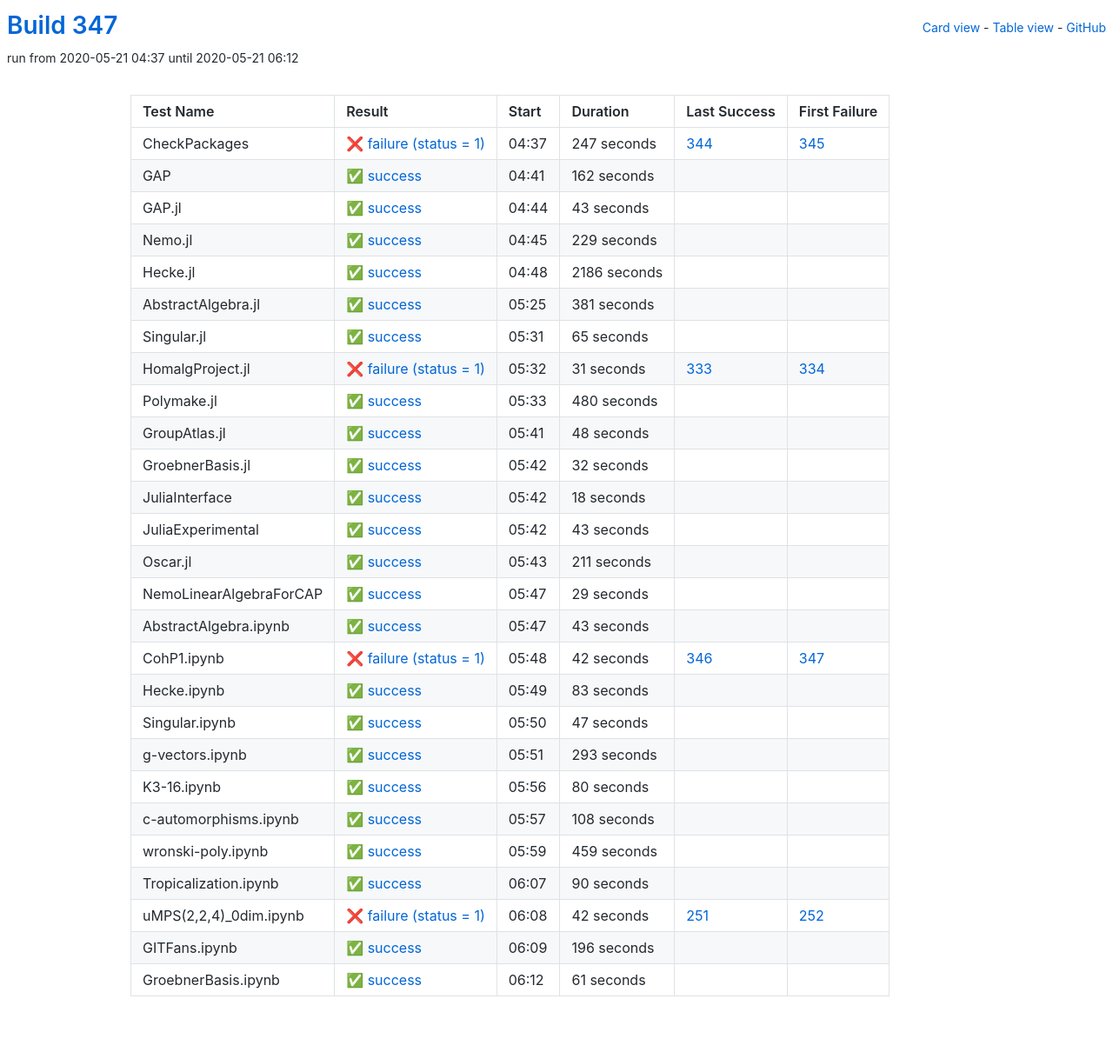
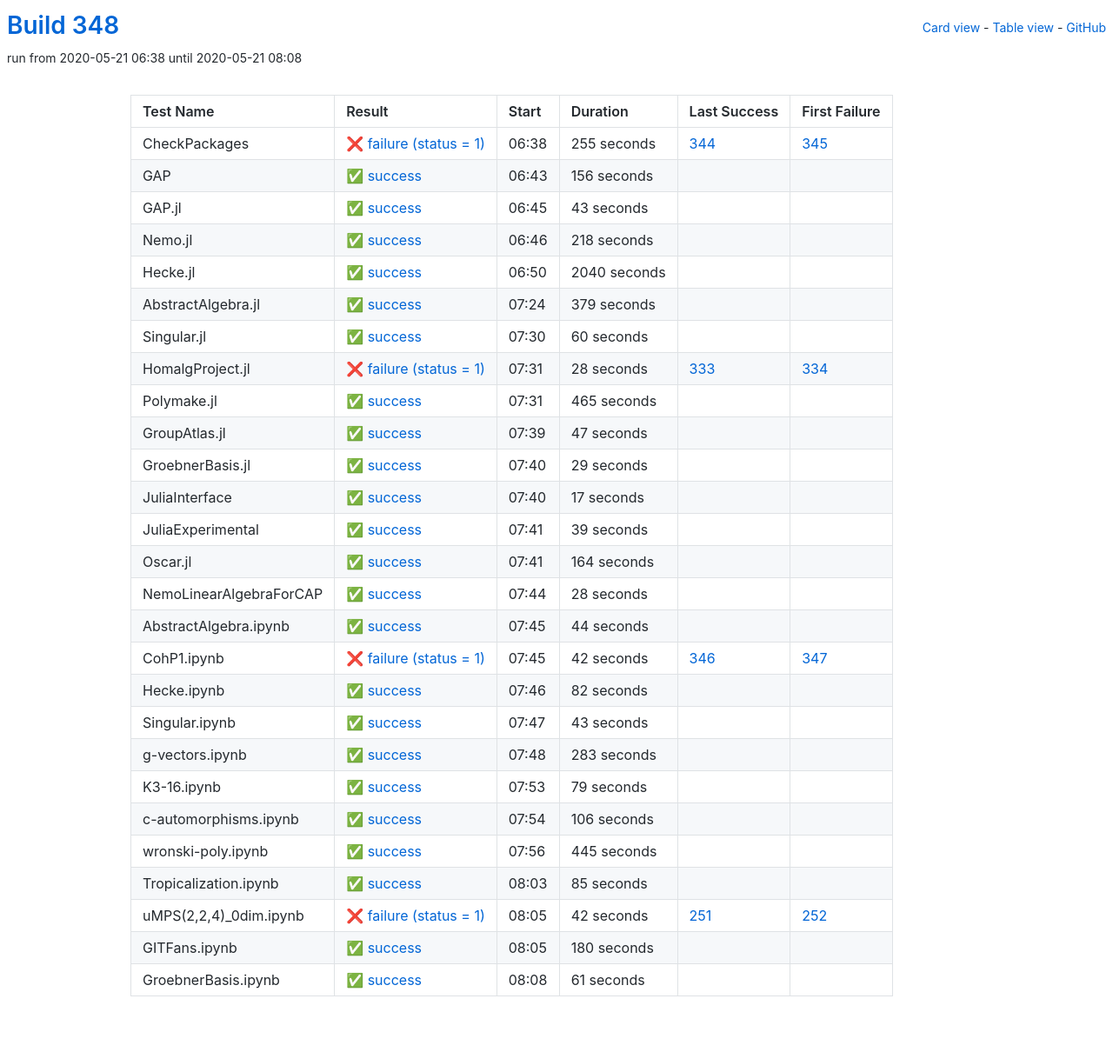
Before and after one commit to oscar-system/oscar-ci-status-1.4, a Jekyll site: the page built from table.html, in a window 1280 px wide. Shown: the whole page at 87% size. Built offline with Jekyll 4.4.1, drawn with Linux system fonts in a browser that asks for light colours.

Commit message:
Build 348

```diff
--- a/_data/ci.yml
+++ b/_data/ci.yml
@@ -1,29 +1,29 @@
-build: 347
-build_url: https://oscarci.mathematik.uni-kl.de/job/oscar-julia-1.4/347/
+build: 348
+build_url: https://oscarci.mathematik.uni-kl.de/job/oscar-julia-1.4/348/
 job: oscar-julia-1.4
 tests:
-- duration: 247
+- duration: 255
   exitcode: 1
   first_failure: 345
   first_failure_url: https://oscarci.mathematik.uni-kl.de/job/oscar-julia-1.4/345/
   id: checkpackages
   last_success: 344
   last_success_url: https://oscarci.mathematik.uni-kl.de/job/oscar-julia-1.4/344/
-  log: https://oscarci.mathematik.uni-kl.de/job/oscar-julia-1.4/347/artifact/logs/build-347/CheckPackages.log
+  log: https://oscarci.mathematik.uni-kl.de/job/oscar-julia-1.4/348/artifact/logs/build-348/CheckPackages.log
   name: CheckPackages
-  start: 2020-05-21 04:37
+  start: 2020-05-21 06:38
   status: failure
   success: false
-- duration: 162
+- duration: 156
   exitcode: 0
   first_failure: false
   first_failure_url: null
   id: gap
   last_success: false
   last_success_url: null
-  log: https://oscarci.mathematik.uni-kl.de/job/oscar-julia-1.4/347/artifact/logs/build-347/GAP.log
+  log: https://oscarci.mathematik.uni-kl.de/job/oscar-julia-1.4/348/artifact/logs/build-348/GAP.log
   name: GAP
-  start: 2020-05-21 04:41
+  start: 2020-05-21 06:43
   status: success
   success: true
 - duration: 43
@@ -33,165 +33,165 @@ tests:
   id: gap-jl
   last_success: false
   last_success_url: null
-  log: https://oscarci.mathematik.uni-kl.de/job/oscar-julia-1.4/347/artifact/logs/build-347/GAP.jl.log
+  log: https://oscarci.mathematik.uni-kl.de/job/oscar-julia-1.4/348/artifact/logs/build-348/GAP.jl.log
   name: GAP.jl
-  start: 2020-05-21 04:44
+  start: 2020-05-21 06:45
   status: success
   success: true
-- duration: 229
+- duration: 218
   exitcode: 0
   first_failure: false
   first_failure_url: null
   id: nemo-jl
   last_success: false
   last_success_url: null
-  log: https://oscarci.mathematik.uni-kl.de/job/oscar-julia-1.4/347/artifact/logs/build-347/Nemo.jl.log
+  log: https://oscarci.mathematik.uni-kl.de/job/oscar-julia-1.4/348/artifact/logs/build-348/Nemo.jl.log
   name: Nemo.jl
-  start: 2020-05-21 04:45
+  start: 2020-05-21 06:46
   status: success
   success: true
-- duration: 2186
+- duration: 2040
   exitcode: 0
   first_failure: false
   first_failure_url: null
   id: hecke-jl
   last_success: false
   last_success_url: null
-  log: https://oscarci.mathematik.uni-kl.de/job/oscar-julia-1.4/347/artifact/logs/build-347/Hecke.jl.log
+  log: https://oscarci.mathematik.uni-kl.de/job/oscar-julia-1.4/348/artifact/logs/build-348/Hecke.jl.log
   name: Hecke.jl
-  start: 2020-05-21 04:48
+  start: 2020-05-21 06:50
   status: success
   success: true
-- duration: 381
+- duration: 379
   exitcode: 0
   first_failure: false
   first_failure_url: null
   id: abstractalgebra-jl
   last_success: false
   last_success_url: null
-  log: https://oscarci.mathematik.uni-kl.de/job/oscar-julia-1.4/347/artifact/logs/build-347/AbstractAlgebra.jl.log
+  log: https://oscarci.mathematik.uni-kl.de/job/oscar-julia-1.4/348/artifact/logs/build-348/AbstractAlgebra.jl.log
   name: AbstractAlgebra.jl
-  start: 2020-05-21 05:25
+  start: 2020-05-21 07:24
   status: success
   success: true
-- duration: 65
+- duration: 60
   exitcode: 0
   first_failure: false
   first_failure_url: null
   id: singular-jl
   last_success: false
   last_success_url: null
-  log: https://oscarci.mathematik.uni-kl.de/job/oscar-julia-1.4/347/artifact/logs/build-347/Singular.jl.log
+  log: https://oscarci.mathematik.uni-kl.de/job/oscar-julia-1.4/348/artifact/logs/build-348/Singular.jl.log
   name: Singular.jl
-  start: 2020-05-21 05:31
+  start: 2020-05-21 07:30
   status: success
   success: true
-- duration: 31
+- duration: 28
   exitcode: 1
   first_failure: 334
   first_failure_url: https://oscarci.mathematik.uni-kl.de/job/oscar-julia-1.4/334/
   id: homalgproject-jl
   last_success: 333
   last_success_url: https://oscarci.mathematik.uni-kl.de/job/oscar-julia-1.4/333/
-  log: https://oscarci.mathematik.uni-kl.de/job/oscar-julia-1.4/347/artifact/logs/build-347/HomalgProject.jl.log
+  log: https://oscarci.mathematik.uni-kl.de/job/oscar-julia-1.4/348/artifact/logs/build-348/HomalgProject.jl.log
   name: HomalgProject.jl
-  start: 2020-05-21 05:32
+  start: 2020-05-21 07:31
   status: failure
   success: false
-- duration: 480
+- duration: 465
   exitcode: 0
   first_failure: false
   first_failure_url: null
   id: polymake-jl
   last_success: false
   last_success_url: null
-  log: https://oscarci.mathematik.uni-kl.de/job/oscar-julia-1.4/347/artifact/logs/build-347/Polymake.jl.log
+  log: https://oscarci.mathematik.uni-kl.de/job/oscar-julia-1.4/348/artifact/logs/build-348/Polymake.jl.log
   name: Polymake.jl
-  start: 2020-05-21 05:33
+  start: 2020-05-21 07:31
   status: success
   success: true
-- duration: 48
+- duration: 47
   exitcode: 0
   first_failure: false
   first_failure_url: null
   id: groupatlas-jl
   last_success: false
   last_success_url: null
-  log: https://oscarci.mathematik.uni-kl.de/job/oscar-julia-1.4/347/artifact/logs/build-347/GroupAtlas.jl.log
+  log: https://oscarci.mathematik.uni-kl.de/job/oscar-julia-1.4/348/artifact/logs/build-348/GroupAtlas.jl.log
   name: GroupAtlas.jl
-  start: 2020-05-21 05:41
+  start: 2020-05-21 07:39
   status: success
   success: true
-- duration: 32
+- duration: 29
   exitcode: 0
   first_failure: false
   first_failure_url: null
   id: groebnerbasis-jl
   last_success: false
   last_success_url: null
-  log: https://oscarci.mathematik.uni-kl.de/job/oscar-julia-1.4/347/artifact/logs/build-347/GroebnerBasis.jl.log
+  log: https://oscarci.mathematik.uni-kl.de/job/oscar-julia-1.4/348/artifact/logs/build-348/GroebnerBasis.jl.log
   name: GroebnerBasis.jl
-  start: 2020-05-21 05:42
+  start: 2020-05-21 07:40
   status: success
   success: true
-- duration: 18
+- duration: 17
   exitcode: 0
   first_failure: false
   first_failure_url: null
   id: juliainterface
   last_success: false
   last_success_url: null
-  log: https://oscarci.mathematik.uni-kl.de/job/oscar-julia-1.4/347/artifact/logs/build-347/JuliaInterface.log
+  log: https://oscarci.mathematik.uni-kl.de/job/oscar-julia-1.4/348/artifact/logs/build-348/JuliaInterface.log
   name: JuliaInterface
-  start: 2020-05-21 05:42
+  start: 2020-05-21 07:40
   status: success
   success: true
-- duration: 43
+- duration: 39
   exitcode: 0
   first_failure: false
   first_failure_url: null
   id: juliaexperimental
   last_success: false
   last_success_url: null
-  log: https://oscarci.mathematik.uni-kl.de/job/oscar-julia-1.4/347/artifact/logs/build-347/JuliaExperimental.log
+  log: https://oscarci.mathematik.uni-kl.de/job/oscar-julia-1.4/348/artifact/logs/build-348/JuliaExperimental.log
   name: JuliaExperimental
-  start: 2020-05-21 05:42
+  start: 2020-05-21 07:41
   status: success
   success: true
-- duration: 211
+- duration: 164
   exitcode: 0
   first_failure: false
   first_failure_url: null
   id: oscar-jl
   last_success: false
   last_success_url: null
-  log: https://oscarci.mathematik.uni-kl.de/job/oscar-julia-1.4/347/artifact/logs/build-347/Oscar.jl.log
+  log: https://oscarci.mathematik.uni-kl.de/job/oscar-julia-1.4/348/artifact/logs/build-348/Oscar.jl.log
   name: Oscar.jl
-  start: 2020-05-21 05:43
+  start: 2020-05-21 07:41
   status: success
   success: true
-- duration: 29
+- duration: 28
   exitcode: 0
   first_failure: false
   first_failure_url: null
   id: nemolinearalgebraforcap
   last_success: false
   last_success_url: null
-  log: https://oscarci.mathematik.uni-kl.de/job/oscar-julia-1.4/347/artifact/logs/build-347/NemoLinearAlgebraForCAP.log
+  log: https://oscarci.mathematik.uni-kl.de/job/oscar-julia-1.4/348/artifact/logs/build-348/NemoLinearAlgebraForCAP.log
   name: NemoLinearAlgebraForCAP
-  start: 2020-05-21 05:47
+  start: 2020-05-21 07:44
   status: success
   success: true
-- duration: 43
+- duration: 44
   exitcode: 0
   first_failure: false
   first_failure_url: null
   id: abstractalgebra-ipynb
   last_success: false
   last_success_url: null
-  log: https://oscarci.mathematik.uni-kl.de/job/oscar-julia-1.4/347/artifact/logs/build-347/AbstractAlgebra.ipynb.log
+  log: https://oscarci.mathematik.uni-kl.de/job/oscar-julia-1.4/348/artifact/logs/build-348/AbstractAlgebra.ipynb.log
   name: AbstractAlgebra.ipynb
-  start: 2020-05-21 05:47
+  start: 2020-05-21 07:45
   status: success
   success: true
 - duration: 42
@@ -201,93 +201,93 @@ tests:
   id: cohp1-ipynb
   last_success: 346
   last_success_url: https://oscarci.mathematik.uni-kl.de/job/oscar-julia-1.4/346/
-  log: https://oscarci.mathematik.uni-kl.de/job/oscar-julia-1.4/347/artifact/logs/build-347/CohP1.ipynb.log
+  log: https://oscarci.mathematik.uni-kl.de/job/oscar-julia-1.4/348/artifact/logs/build-348/CohP1.ipynb.log
   name: CohP1.ipynb
-  start: 2020-05-21 05:48
+  start: 2020-05-21 07:45
   status: failure
   success: false
-- duration: 83
+- duration: 82
   exitcode: 0
   first_failure: false
   first_failure_url: null
   id: hecke-ipynb
   last_success: false
   last_success_url: null
-  log: https://oscarci.mathematik.uni-kl.de/job/oscar-julia-1.4/347/artifact/logs/build-347/Hecke.ipynb.log
+  log: https://oscarci.mathematik.uni-kl.de/job/oscar-julia-1.4/348/artifact/logs/build-348/Hecke.ipynb.log
   name: Hecke.ipynb
-  start: 2020-05-21 05:49
+  start: 2020-05-21 07:46
   status: success
   success: true
-- duration: 47
+- duration: 43
   exitcode: 0
   first_failure: false
   first_failure_url: null
   id: singular-ipynb
   last_success: false
   last_success_url: null
-  log: https://oscarci.mathematik.uni-kl.de/job/oscar-julia-1.4/347/artifact/logs/build-347/Singular.ipynb.log
+  log: https://oscarci.mathematik.uni-kl.de/job/oscar-julia-1.4/348/artifact/logs/build-348/Singular.ipynb.log
   name: Singular.ipynb
-  start: 2020-05-21 05:50
+  start: 2020-05-21 07:47
   status: success
   success: true
-- duration: 293
+- duration: 283
   exitcode: 0
   first_failure: false
   first_failure_url: null
   id: g-vectors-ipynb
   last_success: false
   last_success_url: null
-  log: https://oscarci.mathematik.uni-kl.de/job/oscar-julia-1.4/347/artifact/logs/build-347/g-vectors.ipynb.log
+  log: https://oscarci.mathematik.uni-kl.de/job/oscar-julia-1.4/348/artifact/logs/build-348/g-vectors.ipynb.log
   name: g-vectors.ipynb
-  start: 2020-05-21 05:51
+  start: 2020-05-21 07:48
   status: success
   success: true
-- duration: 80
+- duration: 79
   exitcode: 0
   first_failure: false
   first_failure_url: null
   id: k3-16-ipynb
   last_success: false
   last_success_url: null
-  log: https://oscarci.mathematik.uni-kl.de/job/oscar-julia-1.4/347/artifact/logs/build-347/K3-16.ipynb.log
+  log: https://oscarci.mathematik.uni-kl.de/job/oscar-julia-1.4/348/artifact/logs/build-348/K3-16.ipynb.log
   name: K3-16.ipynb
-  start: 2020-05-21 05:56
+  start: 2020-05-21 07:53
   status: success
   success: true
-- duration: 108
+- duration: 106
   exitcode: 0
   first_failure: false
   first_failure_url: null
   id: c-automorphisms-ipynb
   last_success: false
   last_success_url: null
-  log: https://oscarci.mathematik.uni-kl.de/job/oscar-julia-1.4/347/artifact/logs/build-347/c-automorphisms.ipynb.log
+  log: https://oscarci.mathematik.uni-kl.de/job/oscar-julia-1.4/348/artifact/logs/build-348/c-automorphisms.ipynb.log
   name: c-automorphisms.ipynb
-  start: 2020-05-21 05:57
+  start: 2020-05-21 07:54
   status: success
   success: true
-- duration: 459
+- duration: 445
   exitcode: 0
   first_failure: false
   first_failure_url: null
   id: wronski-poly-ipynb
   last_success: false
   last_success_url: null
-  log: https://oscarci.mathematik.uni-kl.de/job/oscar-julia-1.4/347/artifact/logs/build-347/wronski-poly.ipynb.log
+  log: https://oscarci.mathematik.uni-kl.de/job/oscar-julia-1.4/348/artifact/logs/build-348/wronski-poly.ipynb.log
   name: wronski-poly.ipynb
-  start: 2020-05-21 05:59
+  start: 2020-05-21 07:56
   status: success
   success: true
-- duration: 90
+- duration: 85
   exitcode: 0
   first_failure: false
   first_failure_url: null
   id: tropicalization-ipynb
   last_success: false
   last_success_url: null
-  log: https://oscarci.mathematik.uni-kl.de/job/oscar-julia-1.4/347/artifact/logs/build-347/Tropicalization.ipynb.log
+  log: https://oscarci.mathematik.uni-kl.de/job/oscar-julia-1.4/348/artifact/logs/build-348/Tropicalization.ipynb.log
   name: Tropicalization.ipynb
-  start: 2020-05-21 06:07
+  start: 2020-05-21 08:03
   status: success
   success: true
 - duration: 42
@@ -297,21 +297,21 @@ tests:
   id: umps-2-2-4-0dim-ipynb
   last_success: 251
   last_success_url: https://oscarci.mathematik.uni-kl.de/job/oscar-julia-1.4/251/
-  log: https://oscarci.mathematik.uni-kl.de/job/oscar-julia-1.4/347/artifact/logs/build-347/uMPS-2-2-4-_0dim.ipynb.log
+  log: https://oscarci.mathematik.uni-kl.de/job/oscar-julia-1.4/348/artifact/logs/build-348/uMPS-2-2-4-_0dim.ipynb.log
   name: uMPS(2,2,4)_0dim.ipynb
-  start: 2020-05-21 06:08
+  start: 2020-05-21 08:05
   status: failure
   success: false
-- duration: 196
+- duration: 180
   exitcode: 0
   first_failure: false
   first_failure_url: null
   id: gitfans-ipynb
   last_success: false
   last_success_url: null
-  log: https://oscarci.mathematik.uni-kl.de/job/oscar-julia-1.4/347/artifact/logs/build-347/GITFans.ipynb.log
+  log: https://oscarci.mathematik.uni-kl.de/job/oscar-julia-1.4/348/artifact/logs/build-348/GITFans.ipynb.log
   name: GITFans.ipynb
-  start: 2020-05-21 06:09
+  start: 2020-05-21 08:05
   status: success
   success: true
 - duration: 61
@@ -321,8 +321,8 @@ tests:
   id: groebnerbasis-ipynb
   last_success: false
   last_success_url: null
-  log: https://oscarci.mathematik.uni-kl.de/job/oscar-julia-1.4/347/artifact/logs/build-347/GroebnerBasis.ipynb.log
+  log: https://oscarci.mathematik.uni-kl.de/job/oscar-julia-1.4/348/artifact/logs/build-348/GroebnerBasis.ipynb.log
   name: GroebnerBasis.ipynb
-  start: 2020-05-21 06:12
+  start: 2020-05-21 08:08
   status: success
   success: true
```
Also changed, not shown: README.md.
